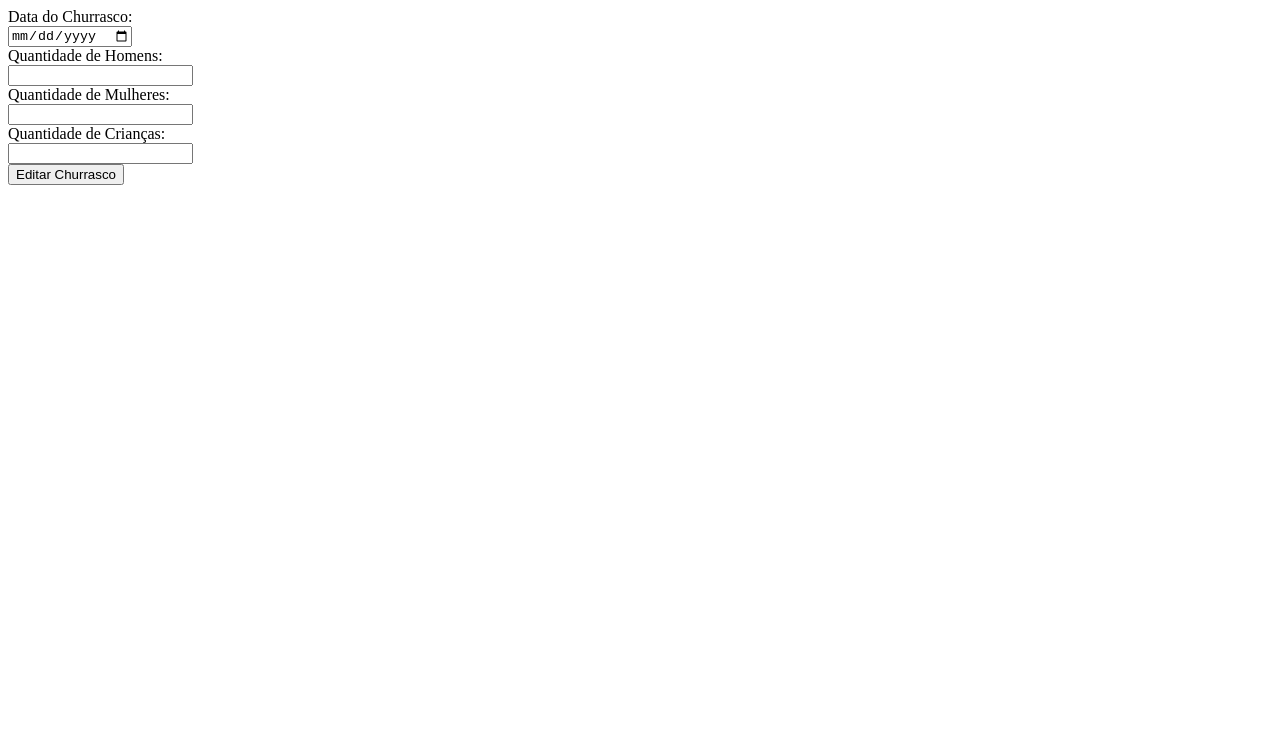
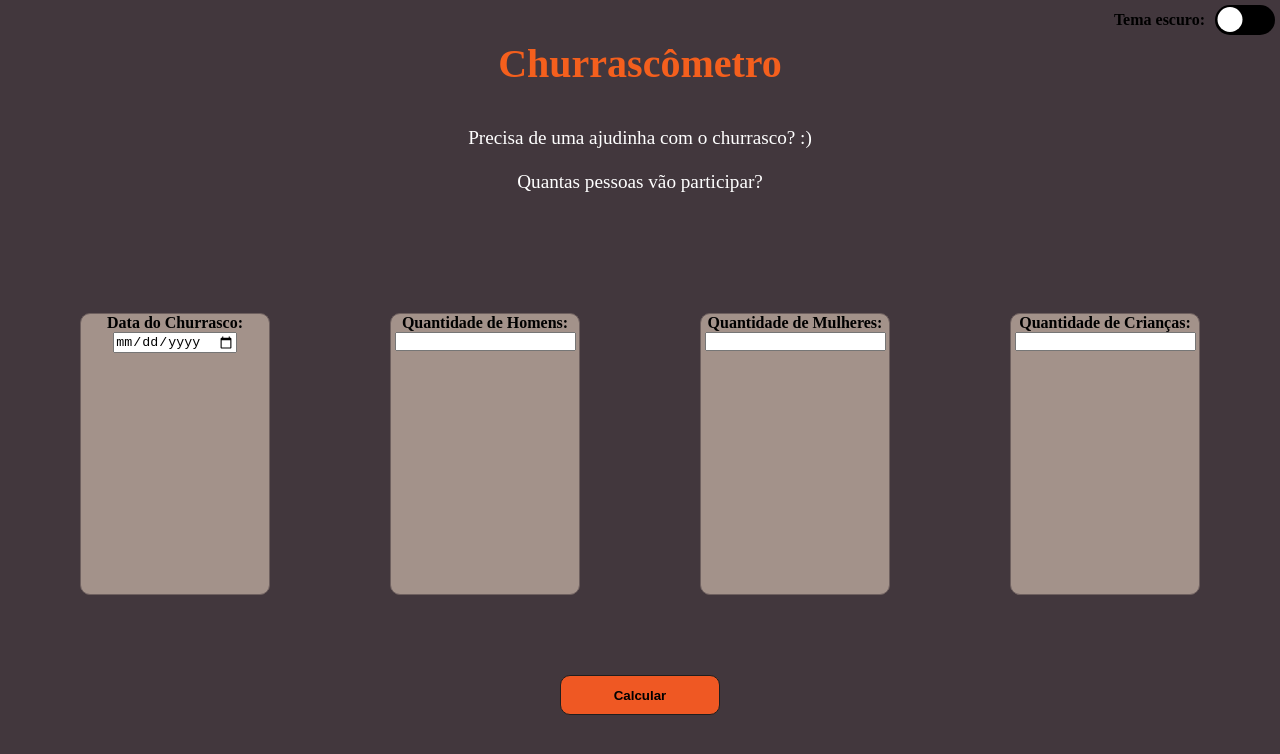
Before and after one commit to VictorCallegari/calculadoraChurrasco, a website: page editar_churrasco.html in a window 1280 px wide. Drawn offline with Linux system fonts and the light colour scheme; no server answers.

Commit message:
estilização inical

```diff
--- a/editar_churrasco.html
+++ b/editar_churrasco.html
@@ -4,7 +4,10 @@
 <head>
   <meta charset="UTF-8">
   <meta name="viewport" content="width=device-width, initial-scale=1.0">
+  <link rel="stylesheet" href="style.css">
+  <script src="./tema.js" defer></script>
   <title>Editar Churrasco</title>
+
   <script>
     async function loadData() {
       let mySearchParams = new URLSearchParams(document.location.search);
@@ -24,19 +27,58 @@
   </script>
 </head>
 
-<body>
+<body class="body">
+  <header>
+    <p><strong>Tema escuro: </strong></p>
+    <div class="container">
+      <div class="btn"></div>
+    </div>
+  </header>
+
+  <main>
+    <section class="textoInical">
+      <h1 class="titulo">Churrascômetro</h1>
+      <div class="textoApresentacao">
+        <p>Precisa de uma ajudinha com o churrasco? :)</p>
+        <br>
+        <p>Quantas pessoas vão participar?</p>
+      </div>
+
+    </section>
     <form id="formularioEditar" action="index.html">
+
         <input type="hidden" id="idChurrasco" />
-    <label for="data">Data do Churrasco:</label><br>
+
+
+      <div class="input">
+        <label for="data"><strong>Data do Churrasco:</strong></label>
         <input id="data" type="date"><br>
-    <label for="homens">Quantidade de Homens:</label><br>
+      </div>
+
+      <div class="input">
+        <label for="homens"><strong>Quantidade de Homens:</strong></label>
         <input id="homens" type="number"><br>
-    <label for="mulheres">Quantidade de Mulheres:</label><br>
+      </div>
+
+      <div class="input">
+        <label for="mulheres"><strong>Quantidade de Mulheres:</strong></label>
         <input id="mulheres" type="number"><br>
-    <label for="criancas">Quantidade de Crianças:</label><br>
+      </div>
+
+      <div class="input">
+        <label for="criancas"><strong>Quantidade de Crianças:</strong></label>
         <input id="criancas" type="number"><br>
-    <button onclick="editarChurrasco()">Editar Churrasco</button>
+      </div>
+
     </form>
+
+    <div class="btn-editar">
+      <button onclick="editarChurrasco()"><strong>Calcular</strong></button>
+    </div>
+
+  </main>
+
+
 
   <script>
 
--- /dev/null
+++ b/style.css
@@ -0,0 +1,111 @@
+*{
+    margin: 0;
+    padding: 0;
+}
+
+header{
+    padding: 5px;
+    display: flex;
+    justify-content: end;
+    align-items: center;
+    gap: 10px;
+}
+
+.textoInical{
+    text-align: center;
+}
+
+.titulo{
+    font-size: 40px;
+}
+
+.textoApresentacao{
+    margin: 5vh;
+    font-size: larger;
+    color: #fff;
+}
+
+.body{
+    justify-content: center;
+    align-items: center;
+    width: 100%;
+    height: 100vh;
+    background:  #42373d;
+    transition: background .5s;
+}
+
+
+/*Estilização de botão tema escuro*/
+.body.active{
+    background: #1f1e1e;
+}
+
+.body.active p{
+    color: #fff;
+}
+
+.btn{
+    background: #000;
+    width: 60px;
+    height: 30px;
+    border-radius: 60px;
+    position: relative;
+    cursor: pointer;
+}
+
+.btn::before{
+    content: '';
+    position: absolute;
+    width: 25px;
+    height: 25px;
+    background: #fff;
+    border-radius: 50%;
+    top: 5%;
+    left: 15px;
+    transform: translate(-50%);
+    transition: left .5s;
+}
+
+.btn.active::before{
+    left: 50px;
+}
+
+/*ESTILIZAÇÃO DE FORMULARIO */
+
+.titulo{
+    color:  #f45f1d;
+}
+
+form{
+    display: flex;
+    gap: 15vh;
+    padding: 10vh;
+}
+
+.input{
+    text-align: center;
+    width: 60vh;
+    height: 35vh;
+    background:  #a3928a;
+    border:solid 1px #6e605f;
+    border-radius: 10px;
+}
+
+.input label{
+
+}
+
+.btn-editar{
+    display: flex;
+    justify-content: center;
+}
+
+button{
+    border:solid 1px #1f1e1e;
+    width: 20vh;
+    height: 5vh;
+    background: #ef5823;
+    border-radius: 10px;
+    cursor: pointer;
+
+}
--- /dev/null
+++ b/tema.js
@@ -0,0 +1,8 @@
+  /* TEMA ESCURO E TEMA CLARO */
+  const btn = document.querySelector('.btn');
+  const body = document.querySelector('.body');
+
+  btn.onclick = function(){
+    this.classList.toggle('active')
+    body.classList.toggle('active')
+  }
```
Also changed, not shown: index.html (+12 -1 lines). Lines whose indentation alone changed are shown as unchanged.
